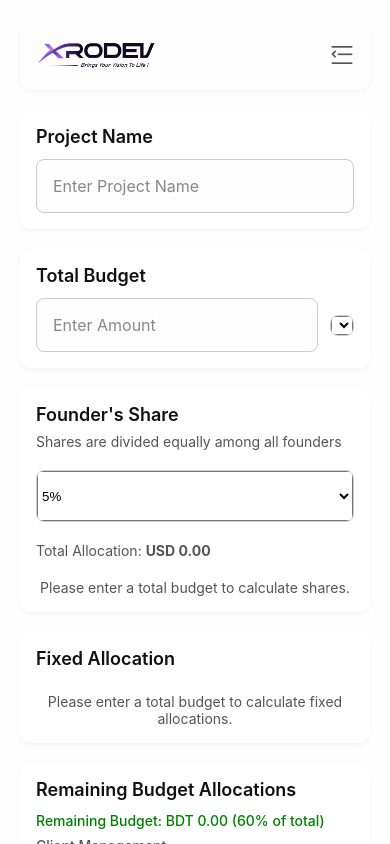
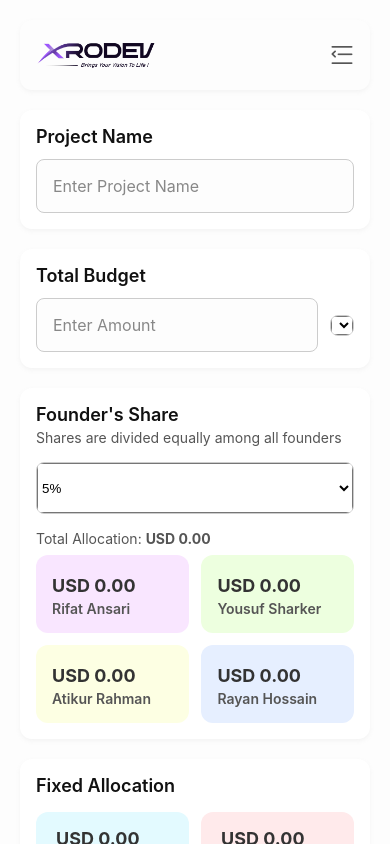
Before and after one commit to mranonno/budget-distribution-calculator-app, a React Native app: screen / in a window 390 px wide. Built offline with nearby package versions, Linux system fonts and the light colour scheme.

Commit message:
Remove total budger 0 condition from fixed allocation and founder share

```diff
--- a/assets/data/founders.json
+++ b/assets/data/founders.json
@@ -1,6 +1,6 @@
 [
-  { "name": "Rifat Ansari", "amount": 40000, "color": "#F9E6FF" },
-  { "name": "Yousuf Sharker", "amount": 40000, "color": "#EDFFDF" },
-  { "name": "Atikur Rahman", "amount": 1000, "color": "#FDFFE3" },
-  { "name": "Rayan Hossain", "amount": 40000, "color": "#E6EFFF" }
+  { "name": "Rifat Ansari", "amount": 0, "color": "#F9E6FF" },
+  { "name": "Yousuf Sharker", "amount": 0, "color": "#EDFFDF" },
+  { "name": "Atikur Rahman", "amount": 0, "color": "#FDFFE3" },
+  { "name": "Rayan Hossain", "amount": 0, "color": "#E6EFFF" }
 ]
--- a/src/components/FixedAllocation.tsx
+++ b/src/components/FixedAllocation.tsx
@@ -29,23 +29,7 @@ const FixedAllocation = () => {
       >
         Fixed Allocation
       </Text>
-
-      {/* Empty state if no budget */}
-      {totalBudget <= 0 && (
-        <Text
-          style={{
-            color: theme.body,
-            textAlign: "center",
-            marginTop: 12,
-            fontSize: 14,
-          }}
-        >
-          Please enter a total budget to calculate fixed allocations.
-        </Text>
-      )}
-
       {/* Allocation cards */}
-      {totalBudget > 0 && (
       <View style={styles.rowContainer}>
         {/* Company Fund Card */}
         <View style={[styles.allocationCard, styles.companyFundCard]}>
@@ -69,7 +53,6 @@ const FixedAllocation = () => {
           </Text>
         </View>
       </View>
-      )}
     </View>
   );
 };
@@ -89,7 +72,7 @@ const styles = StyleSheet.create({
   heading: {
     fontSize: 18,
     fontWeight: "600",
-    marginBottom: 12,
+    marginBottom: 16,
   },
   rowContainer: {
     flexDirection: "row",
--- a/src/components/FounderShare.tsx
+++ b/src/components/FounderShare.tsx
@@ -69,22 +69,8 @@ const FounderShare: React.FC = () => {
         </Text>
       </Text>
 
-      {/* Empty state if budget is zero */}
-      {totalBudget <= 0 && (
-        <Text
-          style={{
-            color: theme.body,
-            textAlign: "center",
-            marginTop: 12,
-            fontSize: 14,
-          }}
-        >
-          Please enter a total budget to calculate shares.
-        </Text>
-      )}
-
       {/* Render founders dynamically */}
-      {founders.length > 0 && totalBudget > 0 && (
+      {founders.length > 0 && (
         <View style={styles.rowContainer}>
           {founders.map((founder, index) => (
             <View
@@ -123,14 +109,14 @@ const styles = StyleSheet.create({
   heading: {
     fontSize: 18,
     fontWeight: "600",
-    marginBottom: 8,
+    marginBottom: 4,
   },
   inputContainer: {
-    marginBottom: 20,
+    marginBottom: 16,
   },
   label: {
     fontSize: 14,
-    marginBottom: 20,
+    marginBottom: 16,
   },
   pickerWrapper: {
     borderWidth: 1,
--- a/src/components/TotalBudget.tsx
+++ b/src/components/TotalBudget.tsx
@@ -30,7 +30,7 @@ const TotalBudget: React.FC = () => {
               borderColor: theme.border,
               color: theme.body,
               backgroundColor: theme.background,
-              flex: 0.7,
+              flex: 0.6,
             },
           ]}
           keyboardType="numeric"
@@ -47,7 +47,7 @@ const TotalBudget: React.FC = () => {
             {
               borderColor: theme.border,
               backgroundColor: theme.background,
-              flex: 1,
+              flex: 0.4,
             },
           ]}
         >
```
Lines whose indentation alone changed are shown as unchanged.
